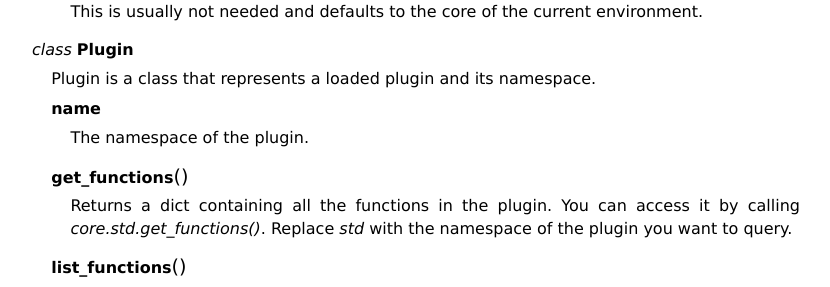
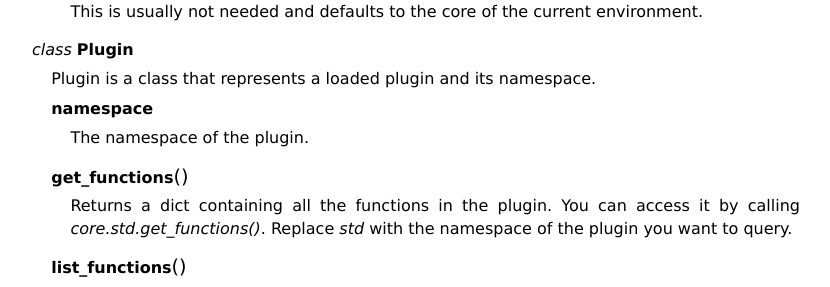
Before and after one commit to vapoursynth/vapoursynth, a Sphinx documentation site: the page built from doc/pythonreference.rst, in a window 1280 px wide and 900 px high, scrolled down 8776 px. Shown: the part 161-448 px from the top of the window, without its empty margins (48-878 px from the left). Built offline with Sphinx 7.4.7, drawn with Linux system fonts in a browser that asks for light colours; formulas are drawn with MathJax 3.

Commit message:
Update pythonreference.rst
Correct attribute name of `class Plugin` from "name" to "namespace".

```diff
--- a/doc/pythonreference.rst
+++ b/doc/pythonreference.rst
@@ -497,7 +497,7 @@ Classes and Functions
 
    Plugin is a class that represents a loaded plugin and its namespace.
 
-   .. py:attribute:: name
+   .. py:attribute:: namespace
 
       The namespace of the plugin.
 
```
